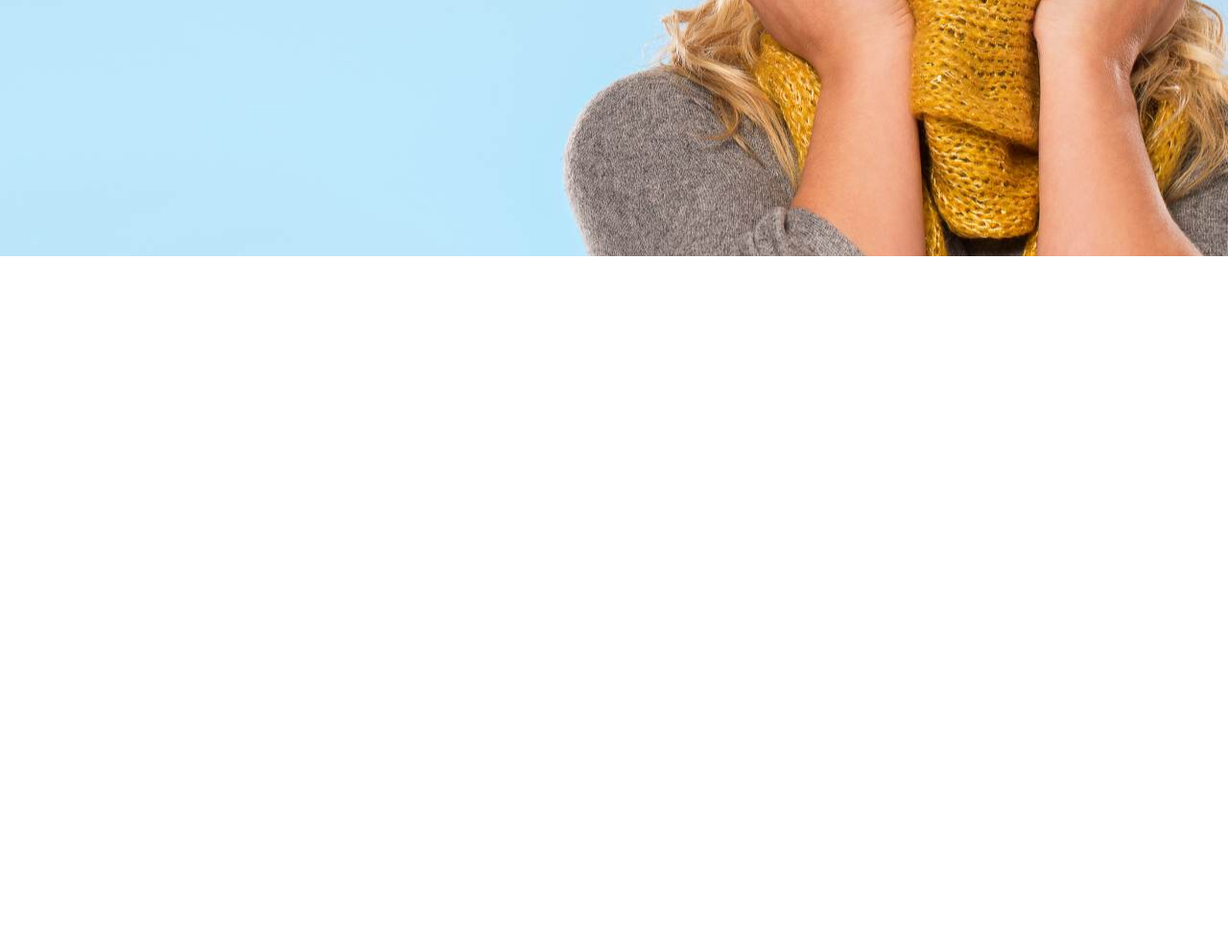
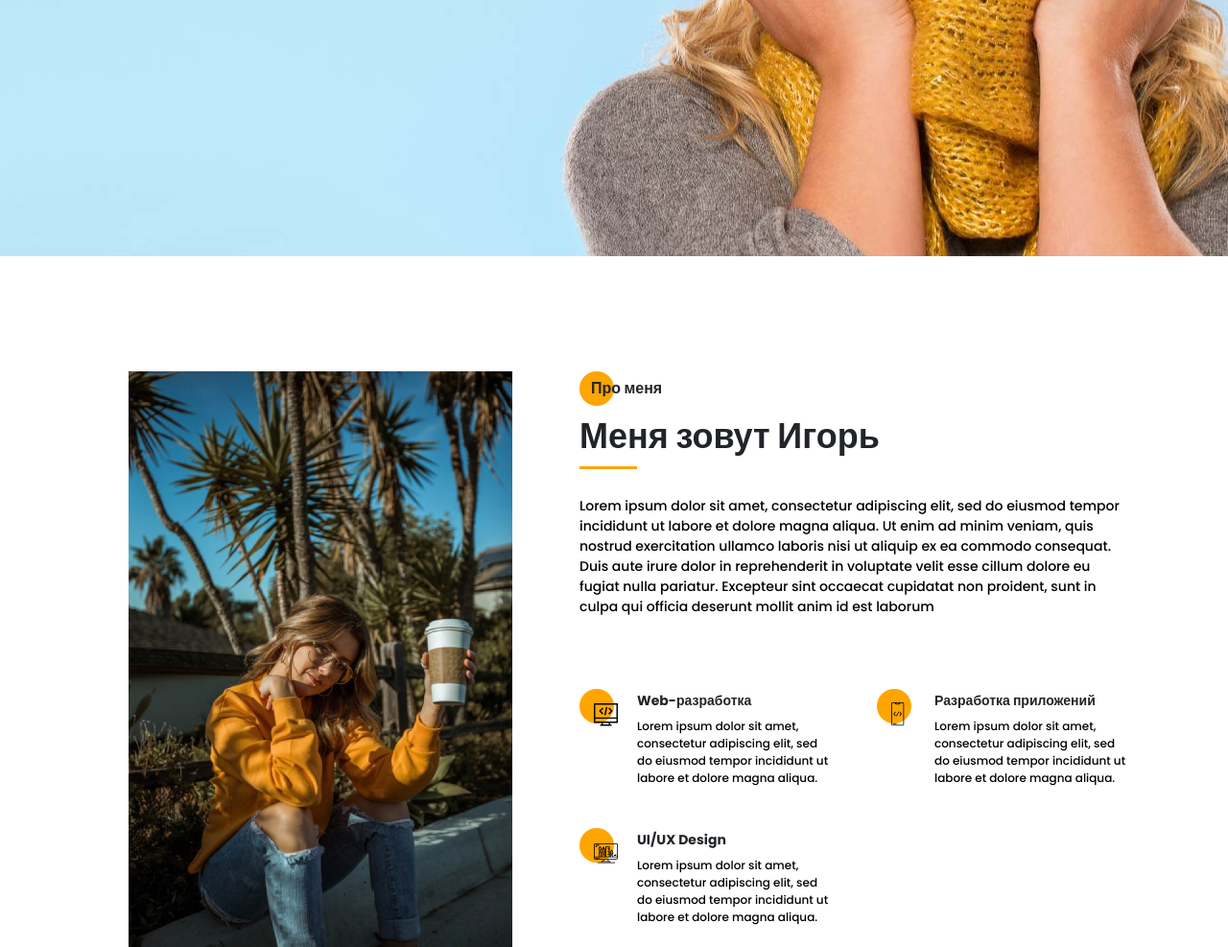
Before and after one commit to Igor2975/Portfolio-Grid, a website: page src/index.html in a window 1280 px wide. Shown: the part 533-1520 px from the top of the page at 96% size. Before the commit the page ends 800 px from the top, so only its background shows below. Drawn offline with nearby package versions, Linux system fonts and the light colour scheme; files that its build step writes are made by us from their sources; files whose address does not match are found by name.

Commit message:
Создание второго экрана

```diff
--- a/src/index.html
+++ b/src/index.html
@@ -106,7 +106,49 @@
 
         </div>
     </section>
-
+    <section class="about">
+        <div class="container">
+            <div class="about__wrapper">
+                <div class="about__photo">
+                    <img src="img/main_photo.jpg" alt="photo" >
+                </div>
+                <div class="about__descr">
+                    <h2 class="title title_fz16 about__title">Про меня</h2>
+                    <div class="title title_fz36 about__subtitle">Меня зовут Игорь</div>
+                    <div class="divider"></div>
+                    <p class="about__text">Lorem ipsum dolor sit amet, consectetur adipiscing elit, sed do eiusmod tempor incididunt ut labore et dolore magna aliqua. Ut enim ad minim veniam, quis nostrud exercitation ullamco laboris nisi ut aliquip ex ea commodo consequat. Duis aute irure dolor in reprehenderit in voluptate velit esse cillum dolore eu fugiat nulla pariatur. Excepteur sint occaecat cupidatat non proident, sunt in culpa qui officia deserunt mollit anim id est laborum</p>
+                </div>
+                <div class="about__scills">
+                   <div class="about__scills-item">
+                        <div class="about__scills-circle">
+                            <img src="icons/about_me/web_development.svg" alt="web">
+                        </div>
+                        <div>
+                            <div class="title title_fz14">Web-разработка</div>
+                            <div class="about__scills-text">Lorem ipsum dolor sit amet, consectetur adipiscing elit, sed do eiusmod tempor incididunt ut labore et dolore magna aliqua.</div>
+                        </div>
+                   </div>
+                   <div class="about__scills-item">
+                        <div class="about__scills-circle">
+                            <img src="icons/about_me/mobile_dev.svg" alt="mobile">
+                        </div>
+                        <div>
+                            <div class="title title_fz14">Разработка приложений</div>
+                            <div class="about__scills-text">Lorem ipsum dolor sit amet, consectetur adipiscing elit, sed do eiusmod tempor incididunt ut labore et dolore magna aliqua.</div>
+                        </div>
+                   </div>
+                   <div class="about__scills-item">
+                        <div class="about__scills-circle">
+                            <img src="icons/about_me/design.svg" alt="">
+                        </div>
+                        <div>
+                            <div class="title title_fz14">UI/UX Design</div>
+                            <div class="about__scills-text">Lorem ipsum dolor sit amet, consectetur adipiscing elit, sed do eiusmod tempor incididunt ut labore et dolore magna aliqua.</div>
+                        </div>
+                   </div>
+                </div>
+            </div>
+        </div>
     </section>
 
     <script src="js/script.js"></script>
--- /dev/null
+++ b/src/sass/blocks/_about.scss
@@ -0,0 +1,67 @@
+.about{
+    padding-top: 120px;
+    &__wrapper{
+        display: grid;
+        padding-left: 64px;
+        padding-right: 36px;
+        grid-template-columns: 400px 570px;
+        grid-template-rows: minmax(245px auto) minmax(255px auto);
+        grid-auto-rows: minmax(245 auto);
+        column-gap: 70px;
+        row-gap: 40px;
+    }
+    &__photo{
+        grid-row: 1/3;
+        img{
+            width: 100%;
+        }
+    }
+    &__title{
+        position: relative;
+        padding-left: 12px;
+        @include before_circle;
+    }
+    &__descr{
+        padding-top: 6px;
+        .divider{
+            margin-top: 1px;
+        }
+    }
+    &__text{
+        font-weight: 500;
+        font-size: 14px;
+        line-height: 21px;
+        color: #000000;
+        margin-top: 28px;
+
+    }
+    &__scills{
+        display: grid;
+        grid-template-columns: repeat(2, 260px);
+        grid-template-rows: repeat(2, minmax(115px,auto));
+        grid-auto-rows: minmax(115px,auto);
+        column-gap: 50px;
+        row-gap:20px;
+        &-item{
+            display: grid;
+            grid-template-columns: 40px 200px;
+            column-gap: 20px;
+        }&-text{
+            margin-top: 6px;
+            font-weight: 500;
+            font-size: 12px;
+            line-height: 18px;
+            color: #000000;
+        }
+        &-circle{
+            position: relative;
+            padding: 14px 0 0 15px;
+            @include before_circle;
+            &:before {
+                top: 0;
+            }
+        }
+    }
+
+
+}
--- a/src/sass/blocks/_title.scss
+++ b/src/sass/blocks/_title.scss
@@ -9,6 +9,9 @@
         font-size: 16px;
         line-height: 24px;
     }
+    &_fz36{
+        font-size: 36px;
+    }
     &_fz48{
         font-size: 48px;
     }
--- a/src/sass/style.scss
+++ b/src/sass/style.scss
@@ -12,6 +12,13 @@
     width: 1140px;
     margin: 0 auto;
 }
+.divider{
+    background-color: $main-color;
+    width: 60px;
+    height: 3px;
+    margin-top: 25px;
+}
+
 
 
 @import 'blocks/promo';
@@ -20,3 +27,4 @@
 @import 'blocks/sidepanel';
 @import 'blocks/hamburger';
 @import 'blocks/menu';
+@import 'blocks/about';
```
Also changed, not shown: dist/css/style.min.css, dist/index.html.
